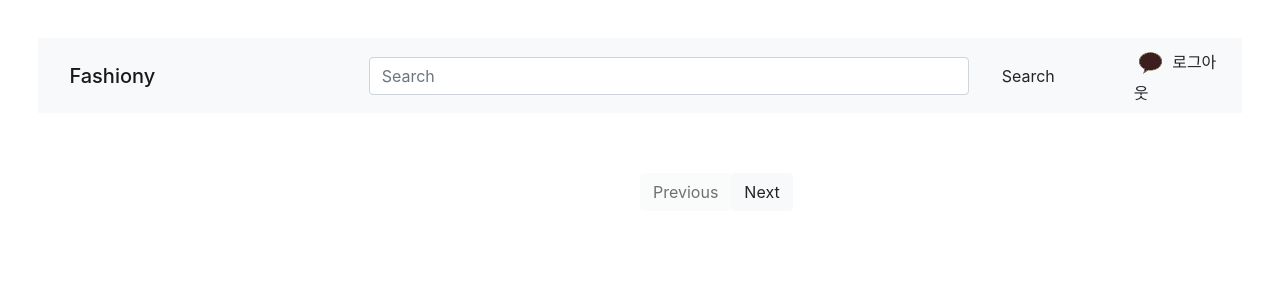
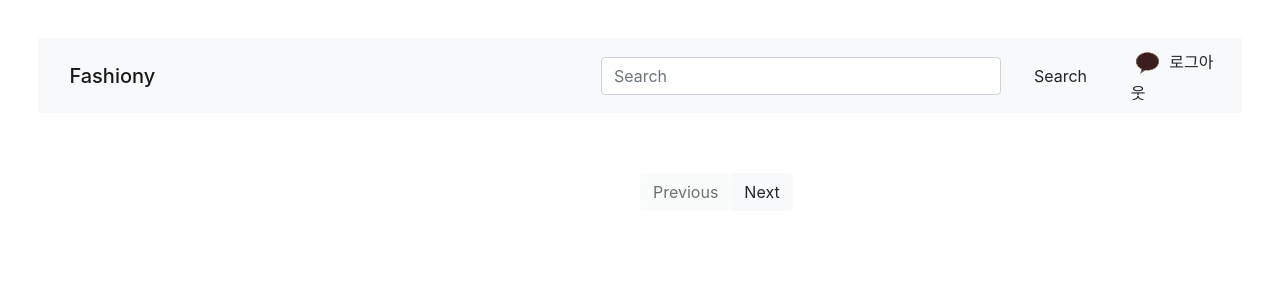
Before and after one commit to eet43/Fashiony, a Flask app: page /homepage in a window 1280 px wide. Shown: the top 300 px of the page. Run offline with Flask 2, Linux system fonts and the light colour scheme; data that the repository does not hold is empty; some libraries are stand-ins or nearby versions.

Commit message:
:fire: 홈 페이지 기능 구현 - 불필요한 코드 제거

```diff
--- a/templates/homepage.html
+++ b/templates/homepage.html
@@ -26,7 +26,7 @@
         }
 
         .search {
-            width: 600px;
+            width: 400px;
             margin-left: -130px;
             margin-right: 20px;
         }
@@ -46,17 +46,11 @@
 
         .kakao_button {
             width: 100px;
+            margin-left: -3%;
         }
 
         .button-group {
             margin-top: 20px;
-        }
-
-        .disabled {
-            cursor: not-allowed;
-            pointer-events: none;
-        / / Future-proof disabling of clicks . opacity(.65);
-        . box-shadow(none);
         }
 
     </style>
@@ -184,7 +178,7 @@
                 <div class="d-flex">
                     <input class="form-control search" type="search" placeholder="Search" aria-label="Search"
                            id="search-input">
-                    <button class="btn btn-light" onclick="search()">Search</button>
+                    <button class="btn btn-light search-button" onclick="search()">Search</button>
                 </div>
             </div>
         </div>
```
